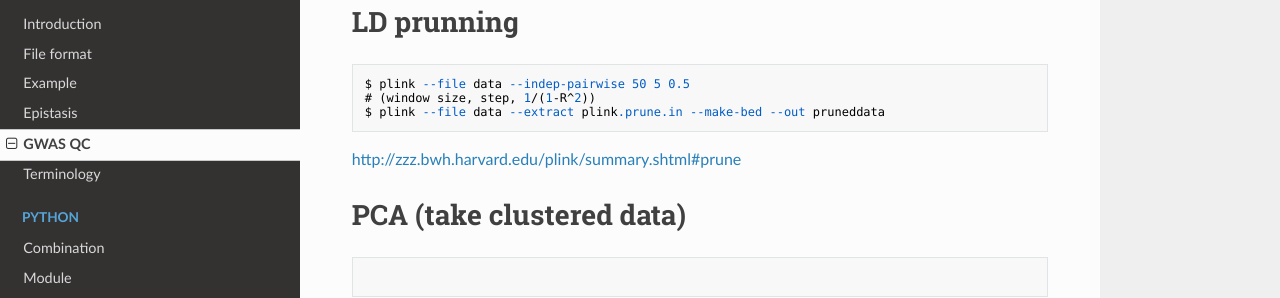
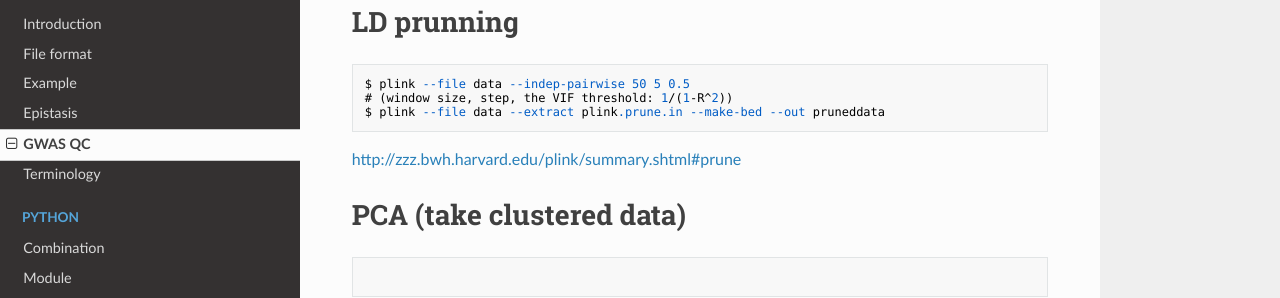
Before and after one commit to WonyoungCho/plink, an MkDocs documentation site: the page built from docs/GWAS.md, in a window 1280 px wide and 900 px high, scrolled down 3112 px. Shown: the part 169-467 px from the top of the window. Built offline with MkDocs 1.6.1, drawn with Linux system fonts in a browser that asks for light colours; nearby versions of some CDN libraries; old or Windows-style settings are respelled for this version of MkDocs.

Commit message:
Update GWAS.md

````diff
--- a/docs/GWAS.md
+++ b/docs/GWAS.md
@@ -103,7 +103,7 @@ $ plink --file hetero_prun --r2 dprime inter-chr with-freqs --ld-window-r2 0.2
 # LD prunning
 ```
 $ plink --file data --indep-pairwise 50 5 0.5
-# (window size, step, 1/(1-R^2))
+# (window size, step, the VIF threshold: 1/(1-R^2))
 $ plink --file data --extract plink.prune.in --make-bed --out pruneddata
 ```
 <http://zzz.bwh.harvard.edu/plink/summary.shtml#prune>
````
